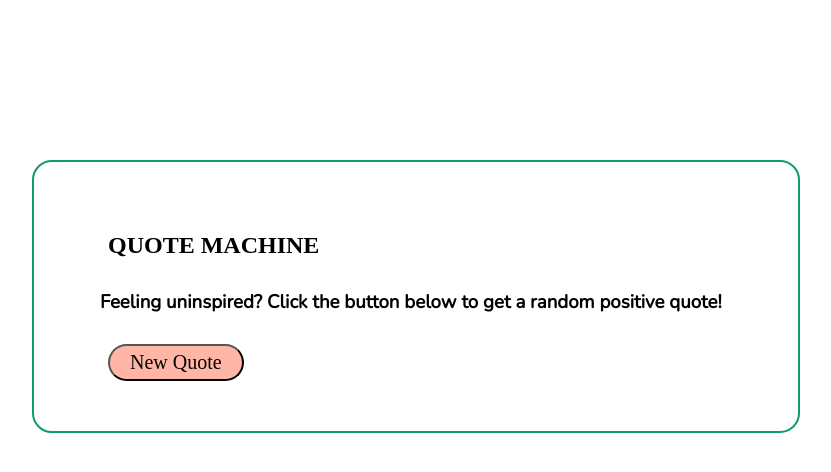
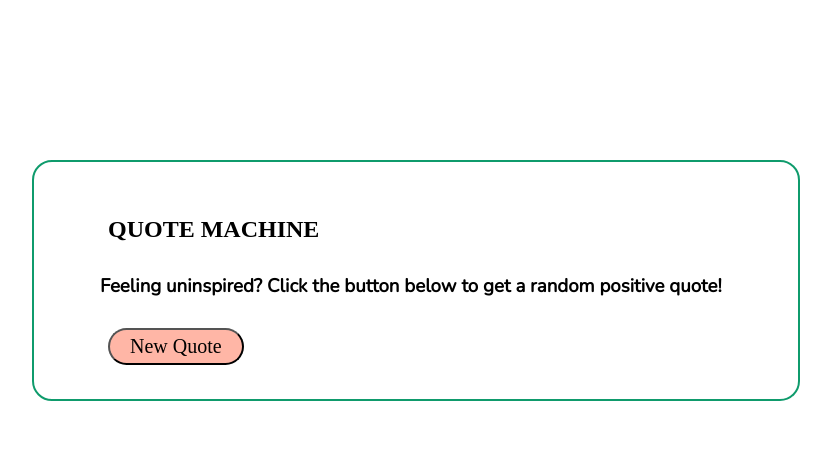
Before and after one commit to lhunt7/WEB-Files, a plain HTML site: page wk 7/index.html in a window 1280 px wide. Shown: the whole page, without its empty margins (224-1055 px from the left). Drawn offline with nearby package versions, Linux system fonts and the light colour scheme; a web font is replaced by a local one.

Commit message:
Update style.css

```diff
--- a/wk 7/style.css
+++ b/wk 7/style.css
@@ -2,7 +2,7 @@ body {
 font-family:"Nunito";
 border: solid #0F9B6C 2px;
 margin: 20vh 20vw;
-padding: 5vh 5vw;
+padding: 3vh 5vw;
 border-radius: 20px;
 }
 
```
